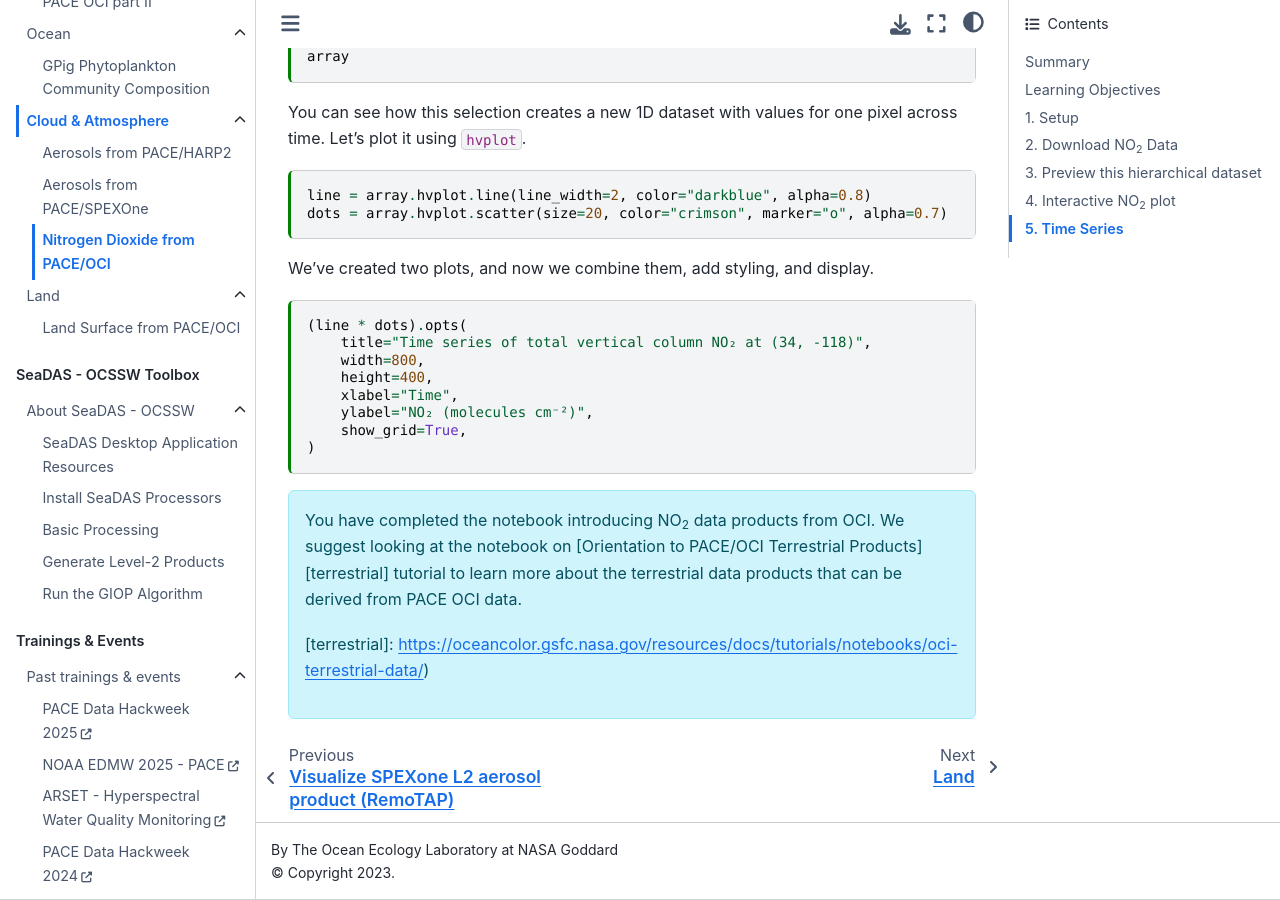
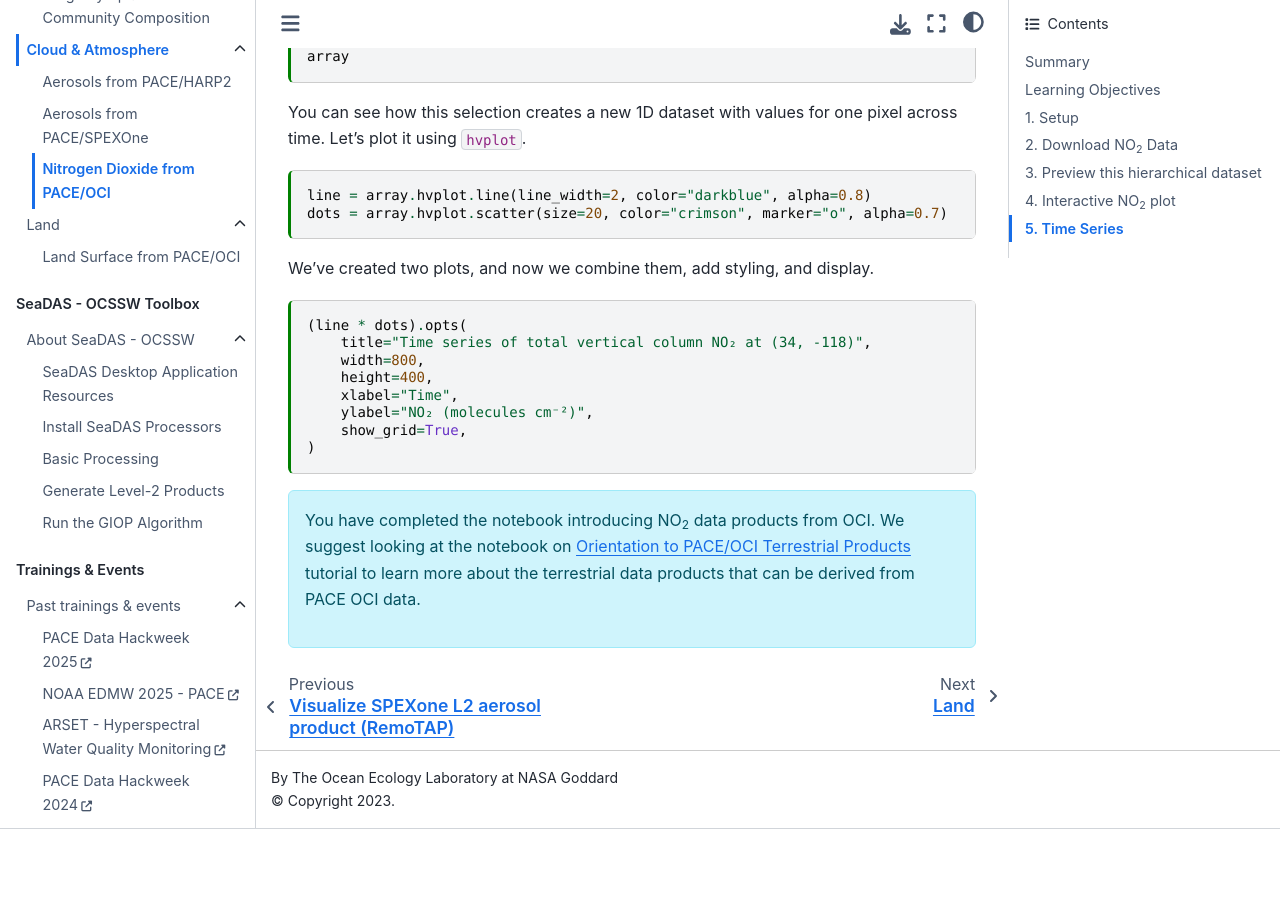
Before and after one commit to nasa/oceandata-notebooks, a Jupyter Book: the page built from docs/notebooks/oci/oci_no2.md, in a window 1280 px wide and 900 px high, scrolled down 4168 px. Built offline with Jupyter Book 1.0.4 settings and Sphinx 7.4.7 and the Sphinx Book theme 1.1.4, drawn with Linux system fonts in a browser that asks for light colours; after the commit the page ends 4997 px from its top, so only the background shows below that.

Commit message:
update jcache

```diff
--- a/docs/notebooks/oci/oci_no2.md
+++ b/docs/notebooks/oci/oci_no2.md
@@ -220,6 +222,6 @@ We've created two plots, and now we combine them, add styling, and display.
 
 You have completed the notebook introducing NO<sub>2</sub> data products from OCI. We suggest looking at the notebook on [Orientation to PACE/OCI Terrestrial Products][terrestrial] tutorial to learn more about the terrestrial data products that can be derived from PACE OCI data.
 
-[terrestrial]: https://oceancolor.gsfc.nasa.gov/resources/docs/tutorials/notebooks/oci-terrestrial-data/)
+</div>
 
-</div>
+[terrestrial]: https://oceancolor.gsfc.nasa.gov/resources/docs/tutorials/notebooks/oci-terrestrial-data/
```
Also changed, not shown: other parts of docs/notebooks/oci/oci_no2.md (+2 -0 lines), CONTRIBUTING.md (+2 -2 lines), 1 other file.
